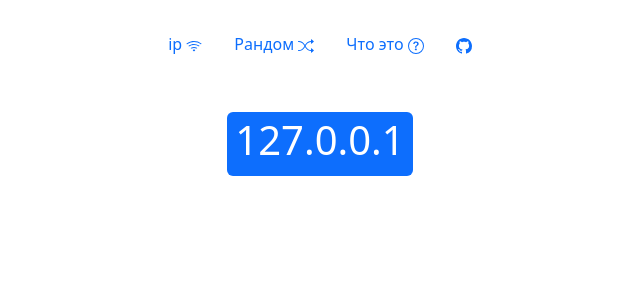
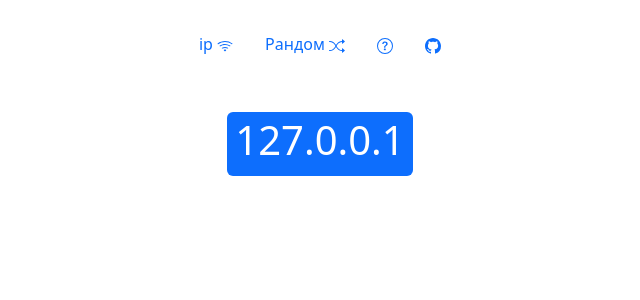
Before and after one commit to artyvr/flask-test, a Flask app: page / in a window 1280 px wide. Shown: the top 300 px of the page, without its empty margins (320-960 px from the left). Run offline with Flask 3, Linux system fonts and the light colour scheme; parts of the project's set-up code (start-up, migrations or seed data) failed here and were passed over.

Commit message:
Edit workflow

```diff
--- a/app/templates/base.html
+++ b/app/templates/base.html
@@ -34,7 +34,6 @@
           </li>
           <li class="nav-item">
             <a class="nav-link" href="/about">
-              Что это
               <svg xmlns="http://www.w3.org/2000/svg" width="16" height="16" fill="currentColor" class="bi bi-question-circle" viewBox="0 0 16 16">
                 <path d="M8 15A7 7 0 1 1 8 1a7 7 0 0 1 0 14zm0 1A8 8 0 1 0 8 0a8 8 0 0 0 0 16z"/>
                 <path d="M5.255 5.786a.237.237 0 0 0 .241.247h.825c.138 0 .248-.113.266-.25.09-.656.54-1.134 1.342-1.134.686 0 1.314.343 1.314 1.168 0 .635-.374.927-.965 1.371-.673.489-1.206 1.06-1.168 1.987l.003.217a.25.25 0 0 0 .25.246h.811a.25.25 0 0 0 .25-.25v-.105c0-.718.273-.927 1.01-1.486.609-.463 1.244-.977 1.244-2.056 0-1.511-1.276-2.241-2.673-2.241-1.267 0-2.655.59-2.75 2.286zm1.557 5.763c0 .533.425.927 1.01.927.609 0 1.028-.394 1.028-.927 0-.552-.42-.94-1.029-.94-.584 0-1.009.388-1.009.94z"/>
```
Also changed, not shown: .github/workflows/main.yml.
